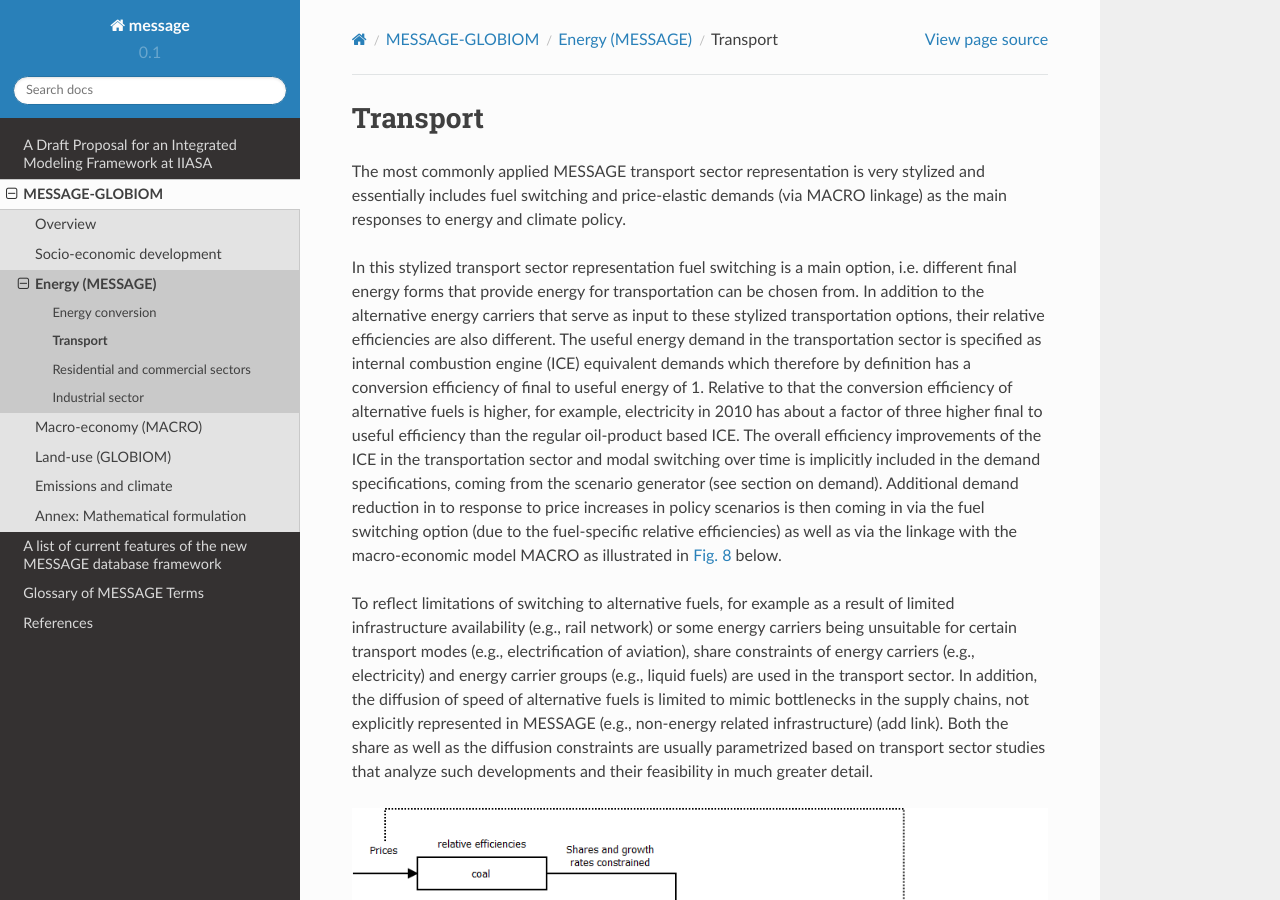
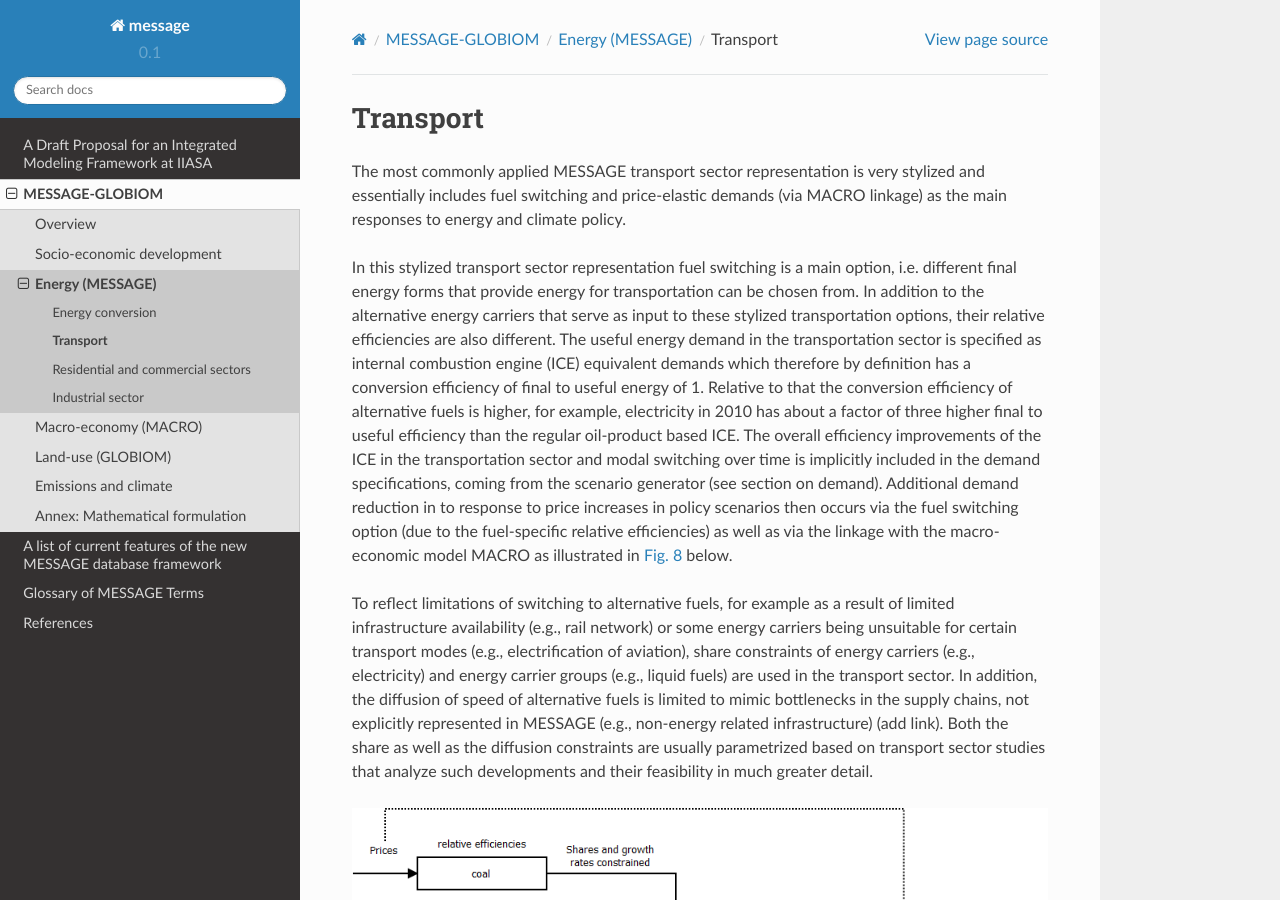
Before and after one commit to yiyi1991/message-ix-models, a Sphinx documentation site: the page built from doc/global/source/message_globiom/energy/transport.rst, in a window 1280 px wide and 900 px high. Built offline with Sphinx 7.4.7 and the Read the Docs theme 2.0.0, drawn with Linux system fonts in a browser that asks for light colours; pages that are not in the unit, such as notebooks, are missing from menus; cross-references to code outside the pages are shown as plain code.

Commit message:
Update transport.rst

```diff
--- a/doc/global/source/message_globiom/energy/transport.rst
+++ b/doc/global/source/message_globiom/energy/transport.rst
@@ -4,7 +4,7 @@ Transport
 ============
 The most commonly applied MESSAGE transport sector representation is very stylized and essentially includes fuel switching and price-elastic demands (via MACRO linkage) as the main responses to energy and climate policy.
 
-In this stylized transport sector representation fuel switching is a main option, i.e. different final energy forms that provide energy for transportation can be chosen from. In addition to the alternative energy carriers that serve as input to these stylized transportation options, their relative efficiencies are also different. The useful energy demand in the transportation sector is specified as internal combustion engine (ICE) equivalent demands which therefore by definition has a conversion efficiency of final to useful energy of 1. Relative to that the conversion efficiency of alternative fuels is higher, for example, electricity in 2010 has about a factor of three higher final to useful efficiency than the regular oil-product based ICE. The overall efficiency improvements of the ICE in the transportation sector and modal switching over time is implicitly included in the demand specifications, coming from the scenario generator (see section on demand). Additional demand reduction in to response to price increases in policy scenarios is then coming in via the fuel switching option (due to the fuel-specific relative efficiencies) as well as via the linkage with the macro-economic model MACRO as illustrated in :numref:`fig-trans` below.
+In this stylized transport sector representation fuel switching is a main option, i.e. different final energy forms that provide energy for transportation can be chosen from. In addition to the alternative energy carriers that serve as input to these stylized transportation options, their relative efficiencies are also different. The useful energy demand in the transportation sector is specified as internal combustion engine (ICE) equivalent demands which therefore by definition has a conversion efficiency of final to useful energy of 1. Relative to that the conversion efficiency of alternative fuels is higher, for example, electricity in 2010 has about a factor of three higher final to useful efficiency than the regular oil-product based ICE. The overall efficiency improvements of the ICE in the transportation sector and modal switching over time is implicitly included in the demand specifications, coming from the scenario generator (see section on demand). Additional demand reduction in to response to price increases in policy scenarios then occurs via the fuel switching option (due to the fuel-specific relative efficiencies) as well as via the linkage with the macro-economic model MACRO as illustrated in :numref:`fig-trans` below.
 
 To reflect limitations of switching to alternative fuels, for example as a result of limited infrastructure availability (e.g., rail network) or some energy carriers being unsuitable for certain transport modes (e.g., electrification of aviation), share constraints of energy carriers (e.g., electricity) and energy carrier groups (e.g., liquid fuels) are used in the transport sector. In addition, the diffusion of speed of alternative fuels is limited to mimic bottlenecks in the supply chains, not explicitly represented in MESSAGE (e.g., non-energy related infrastructure) (add link). Both the share as well as the diffusion constraints are usually parametrized based on transport sector studies that analyze such developments and their feasibility in much greater detail.
 
```
